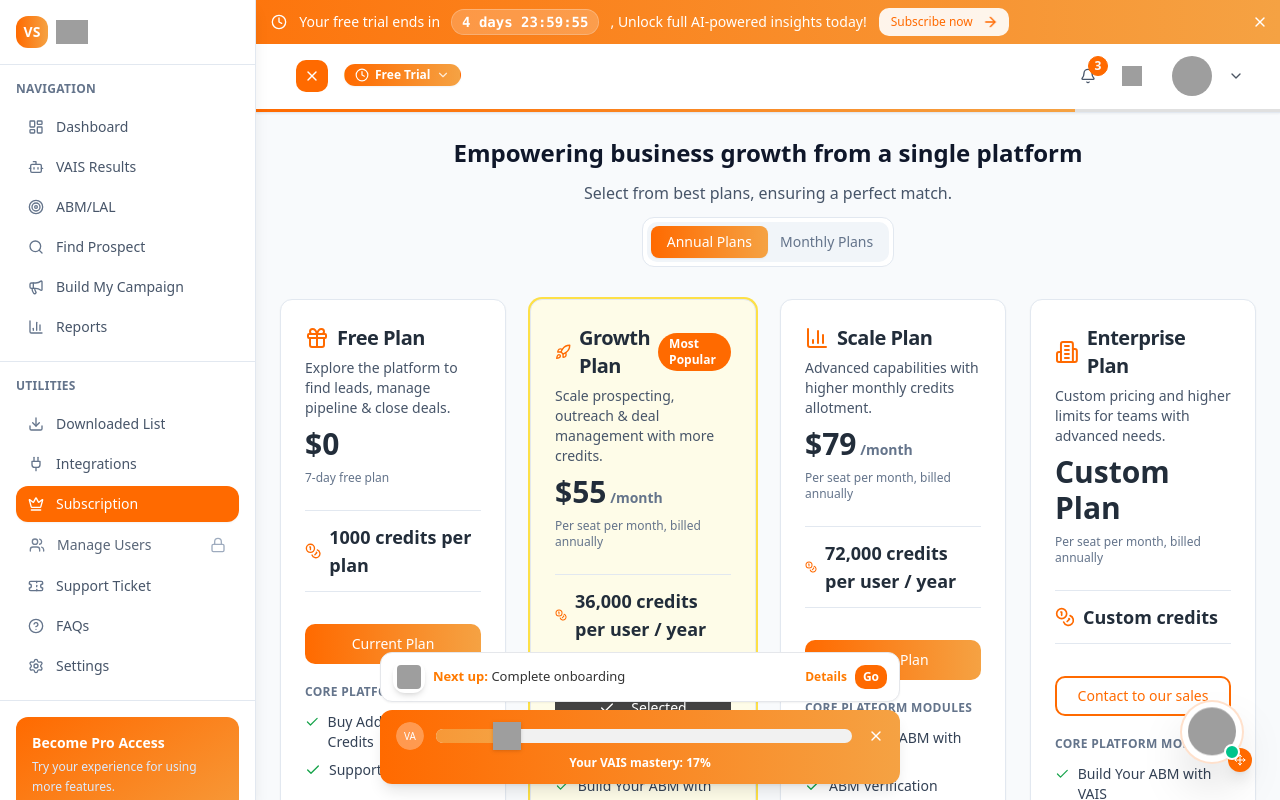
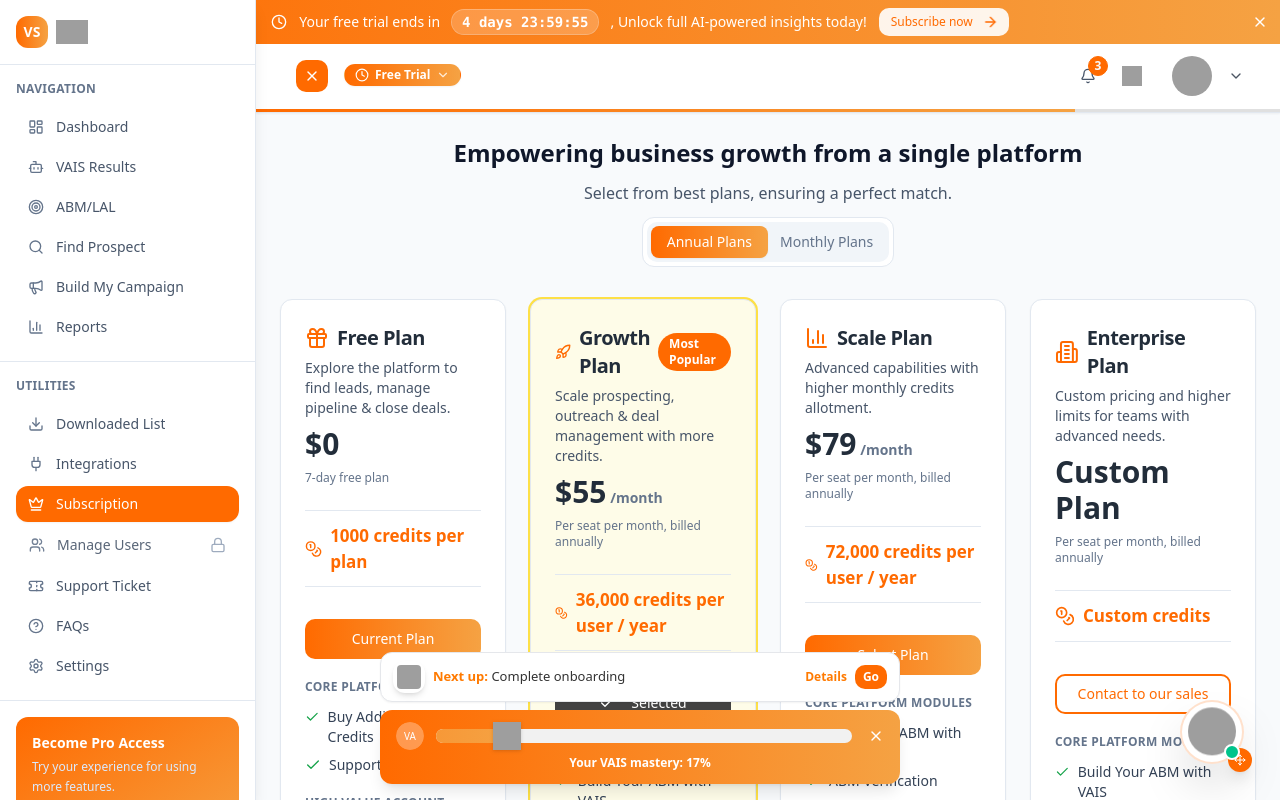
Before and after one commit to SurendraValsys66/VAIS-New-Project39, a React (Vite) app: page /subscription in a window 1280 px wide. Shown: the top 800 px of the page. Built offline with nearby package versions, Linux system fonts and the light colour scheme; grey boxes are pictures that could not be loaded.

Commit message:
Set credits text to 17px and highlighted color
cgen-adaba9b8f5da40b79febc992a09c87b9

```diff
--- a/client/pages/Subscription.tsx
+++ b/client/pages/Subscription.tsx
@@ -188,7 +188,7 @@ function PlanCard({
       </CardHeader>
       <CardContent className="space-y-5 flex-1 flex flex-col">
         <div className="border-y border-valasys-gray-200 py-3">
-          <div className="text-base md:text-lg font-semibold flex items-center gap-2">
+          <div className="text-[17px] font-semibold text-valasys-orange flex items-center gap-2">
             <Coins className="w-5 h-5 text-valasys-orange" />
             {(() => { const d = planDisplay(plan, billing); return (
               <>
@@ -399,7 +399,7 @@ export default function Subscription() {
                               <div className="text-2xl font-bold mt-3">{d.priceLabel}{d.priceSuffix && <span className="text-sm text-valasys-gray-500"> {d.priceSuffix}</span>}</div>
                               <div className="text-xs text-valasys-gray-500">{d.billedNote}</div>
                               <div className="my-3 h-px bg-valasys-gray-200" />
-                              <div className="text-base md:text-lg font-semibold flex items-center gap-2"><Coins className="w-5 h-5 text-valasys-orange" />{d.credits}</div>
+                              <div className="text-[17px] font-semibold text-valasys-orange flex items-center gap-2"><Coins className="w-5 h-5 text-valasys-orange" />{d.credits}</div>
                               <div className="pt-2">
                                 {isEnterprise ? (
                                   <Button
```
